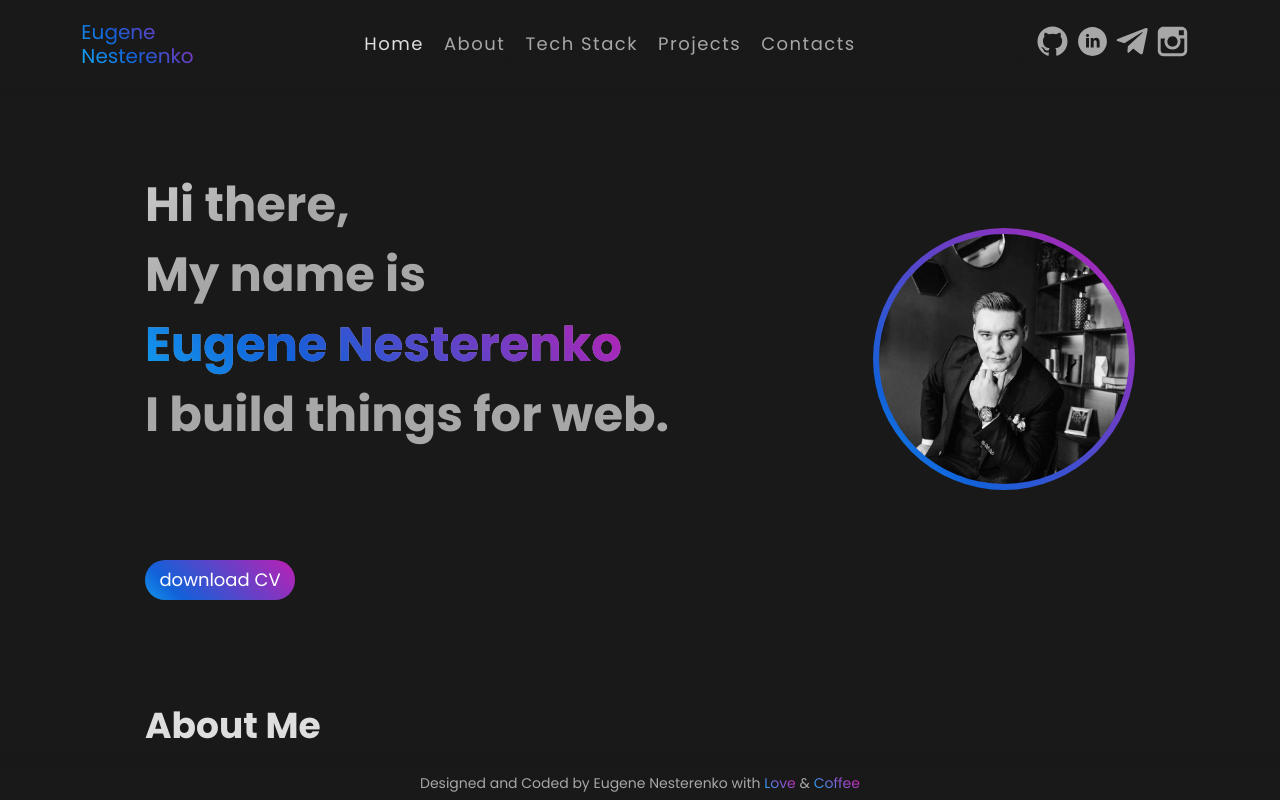
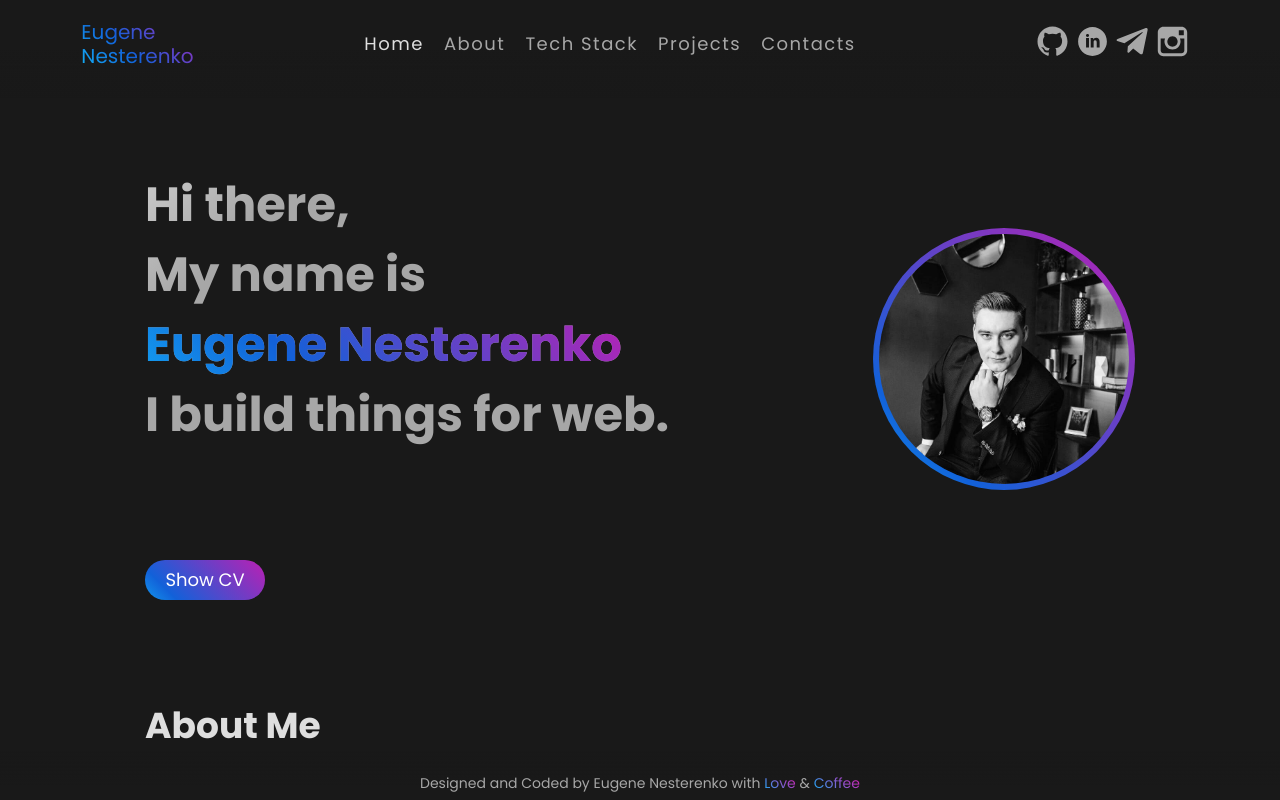
Before and after one commit to talismanchik/my_portfolio, a React (Vite) app: page / in a window 1280 px wide. Shown: the top 800 px of the page. Built offline with nearby package versions, Linux system fonts and the light colour scheme.

Commit message:
correct projects

```diff
--- a/src/layout/sections/main/Home.module.scss
+++ b/src/layout/sections/main/Home.module.scss
@@ -72,7 +72,7 @@
 
   .cvButton {
     position: absolute;
-    width: 150px;
+    width: 120px;
     height: 40px;
     color: white;
     cursor: pointer;
--- a/src/layout/sections/main/Home.tsx
+++ b/src/layout/sections/main/Home.tsx
@@ -23,7 +23,7 @@ export const Home = () => {
         </Tilt>
       </div>
       <a href={cv} rel={'noreferrer'} target={'_blank'}>
-        <button className={s.cvButton}>download CV</button>
+        <button className={s.cvButton}>Show CV</button>
       </a>
     </section>
   )
```
